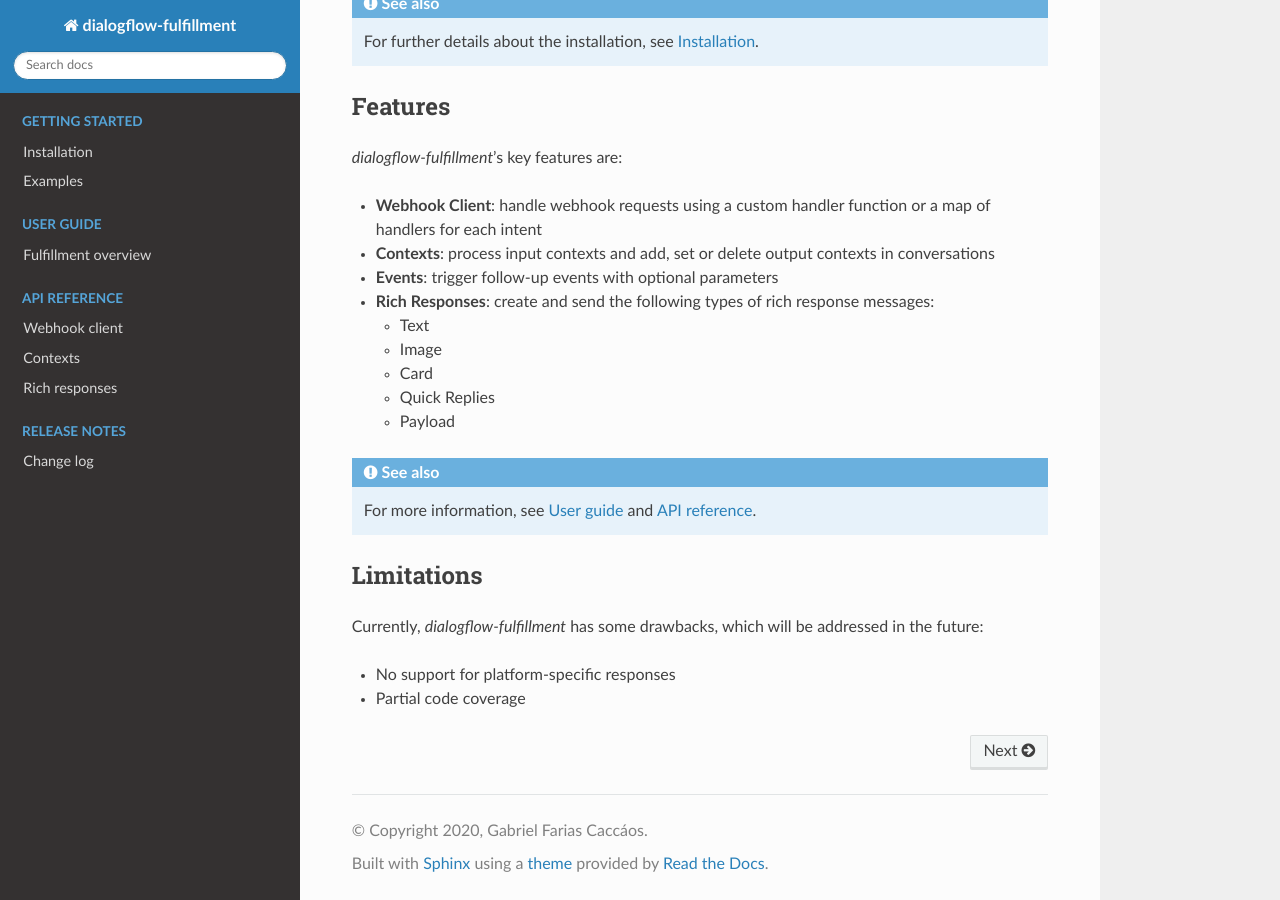
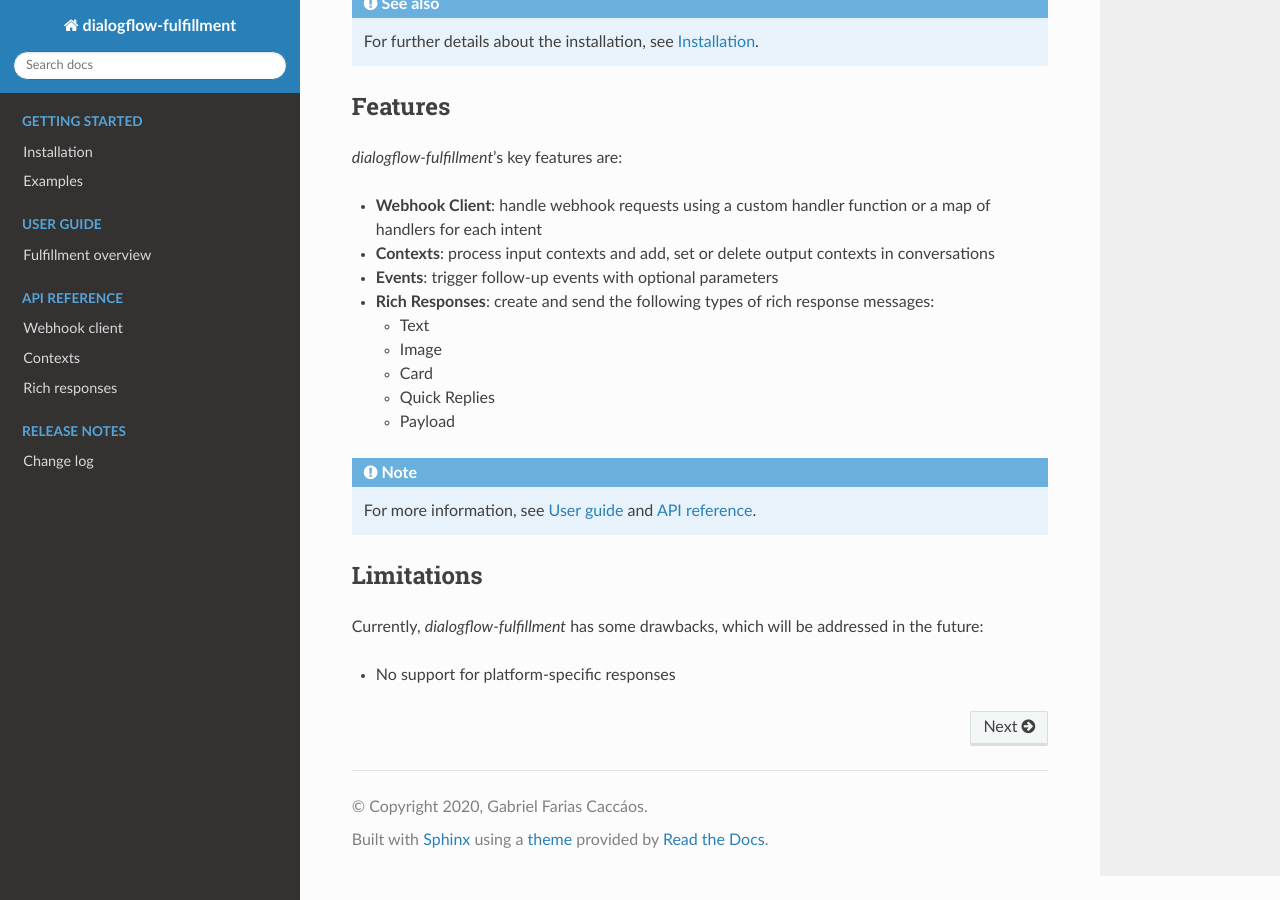
Before and after one commit to gcaccaos/dialogflow-fulfillment, a Sphinx documentation site: the page built from docs/source/index.rst, in a window 1280 px wide and 900 px high, scrolled down 1302 px. Built offline with Sphinx 7.4.7 and the Read the Docs theme 2.0.0, drawn with Linux system fonts in a browser that asks for light colours; part of the change alters nothing that is shown.

```diff
--- a/docs/source/index.rst
+++ b/docs/source/index.rst
@@ -61,7 +61,8 @@ function (or a mapping of functions for each intent):
    :language: python
    :caption: simple_example.py
 
-The above code produces the resulting response object (a.k.a. `WebhookResponse`):
+The above code produces the resulting response object (a.k.a.
+`WebhookResponse`):
 
 .. code-block:: python
 
@@ -122,7 +123,7 @@ Features
   * Quick Replies
   * Payload
 
-.. seealso::
+.. note::
 
    For more information, see :ref:`user-guide` and :ref:`api-reference`.
 
@@ -133,4 +134,3 @@ Currently, *dialogflow-fulfillment* has some drawbacks, which will be addressed
 in the future:
 
 * No support for platform-specific responses
-* Partial code coverage
```
